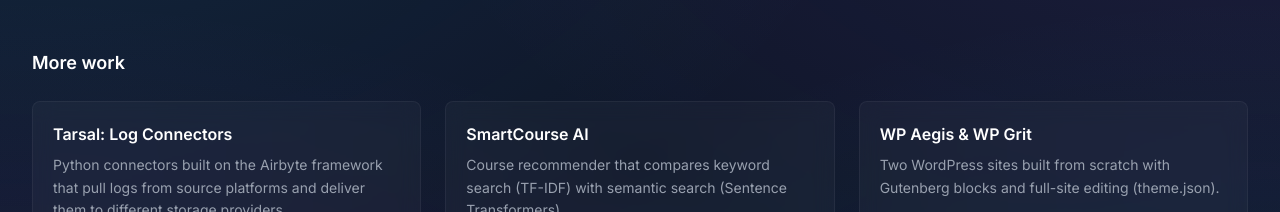
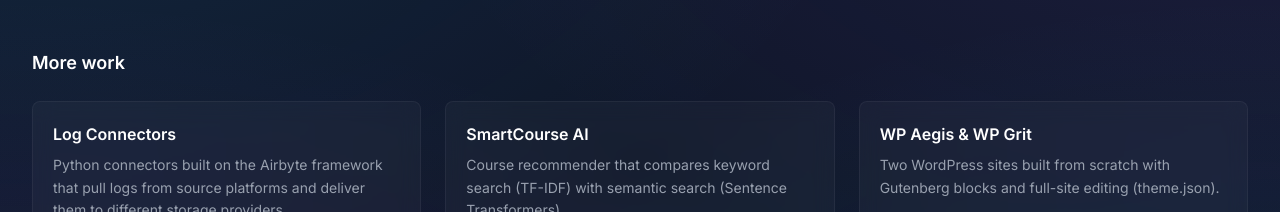
Before and after one commit to ifaisaldev/Portfolio, a Next.js app: page / in a window 1280 px wide. Shown: the part 8240-8452 px from the top of the page. Built offline with nearby package versions, Linux system fonts and the light colour scheme; no server answers.

Commit message:
Update page.tsx

```diff
--- a/app/page.tsx
+++ b/app/page.tsx
@@ -451,7 +451,7 @@
             <div className="grid grid-cols-1 md:grid-cols-3 gap-6">
               {[
                 {
-                  title: 'Tarsal: Log Connectors',
+                  title: 'Log Connectors',
                   summary: 'Python connectors built on the Airbyte framework that pull logs from source platforms and deliver them to different storage providers.',
                   tech: 'Python · Airbyte',
                   links: [],
```
